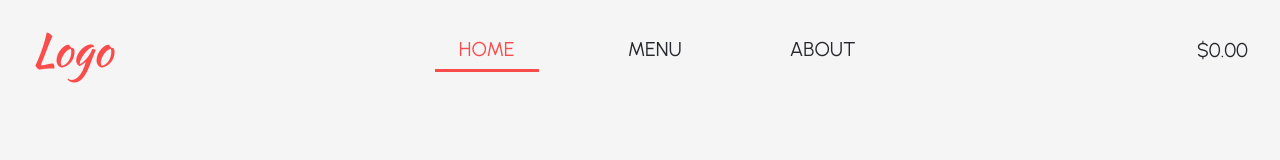
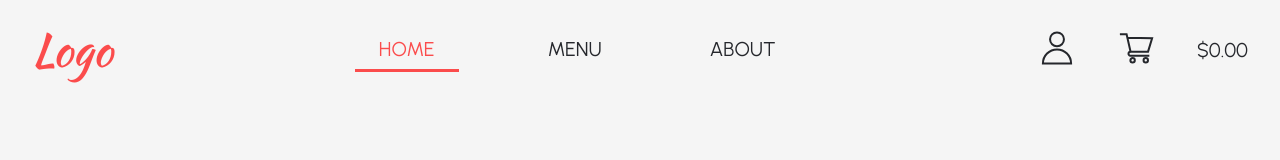
Before and after one commit to ErickBGomez/restaurant-page, a website built with webpack: page dist/index.html in a window 1280 px wide. Built offline with nearby package versions, Linux system fonts and the light colour scheme.

Commit message:
Add user and cart icons

```diff
--- a/src/index.js
+++ b/src/index.js
@@ -28,8 +28,19 @@ tabs.appendChild(aboutTab);
 
 // Header: User and cart
 const userAndCart = document.createElement("div");
+userAndCart.classList.add("user-and-cart");
 const userIcon = document.createElement("i");
+userIcon.innerHTML = `<svg xmlns="http://www.w3.org/2000/svg" width="40" height="40" viewBox="0 0 40 40" fill="none">
+<path d="M20 18.3C23.8453 18.3 26.9625 15.1828 26.9625 11.3375C26.9625 7.49222 23.8453 4.375 20 4.375C16.1547 4.375 13.0375 7.49222 13.0375 11.3375C13.0375 15.1828 16.1547 18.3 20 18.3Z" stroke="#25272C" stroke-width="2"/>
+<path d="M34.0937 35.5312C34.0937 31.7934 32.6089 28.2086 29.9658 25.5655C27.3227 22.9224 23.7379 21.4375 20 21.4375C16.2621 21.4375 12.6773 22.9224 10.0342 25.5655C7.39112 28.2086 5.90625 31.7934 5.90625 35.5312H34.0937Z" stroke="#25272C" stroke-width="2"/>
+</svg>`;
 const cartIcon = document.createElement("i");
+cartIcon.innerHTML = `<svg xmlns="http://www.w3.org/2000/svg" width="40" height="40" viewBox="0 0 40 40" fill="none">
+<path d="M2.88751 6.22501H9.58751L13.5688 23.6563H31.0563L35.1063 10.2188L10.4188 9.86876" stroke="#25272C" stroke-width="2"/>
+<path d="M32.3313 27.7188H13.5438C13.2729 27.7247 13.0037 27.6758 12.7523 27.5749C12.5008 27.474 12.2725 27.3232 12.0809 27.1316C11.8893 26.9401 11.7386 26.7117 11.6377 26.4603C11.5367 26.2088 11.4878 25.9396 11.4938 25.6688C11.4938 23.6563 13.5688 23.6562 13.5688 23.6562" stroke="#25272C" stroke-width="2"/>
+<path d="M15.5938 34.4625C16.8122 34.4625 17.8 33.4747 17.8 32.2562C17.8 31.0378 16.8122 30.05 15.5938 30.05C14.3753 30.05 13.3875 31.0378 13.3875 32.2562C13.3875 33.4747 14.3753 34.4625 15.5938 34.4625Z" stroke="#25272C" stroke-width="2"/>
+<path d="M28.775 34.4625C29.9935 34.4625 30.9812 33.4747 30.9812 32.2562C30.9812 31.0378 29.9935 30.05 28.775 30.05C27.5565 30.05 26.5687 31.0378 26.5687 32.2562C26.5687 33.4747 27.5565 34.4625 28.775 34.4625Z" stroke="#25272C" stroke-width="2"/>
+</svg>`;
 const cart = document.createElement("div");
 cart.textContent = "$0.00";
 
--- a/src/style.css
+++ b/src/style.css
@@ -131,3 +131,9 @@ header {
 .tab:not(.selected) {
   cursor: pointer;
 }
+
+.user-and-cart {
+  display: flex;
+  align-items: center;
+  gap: 40px;
+}
```
